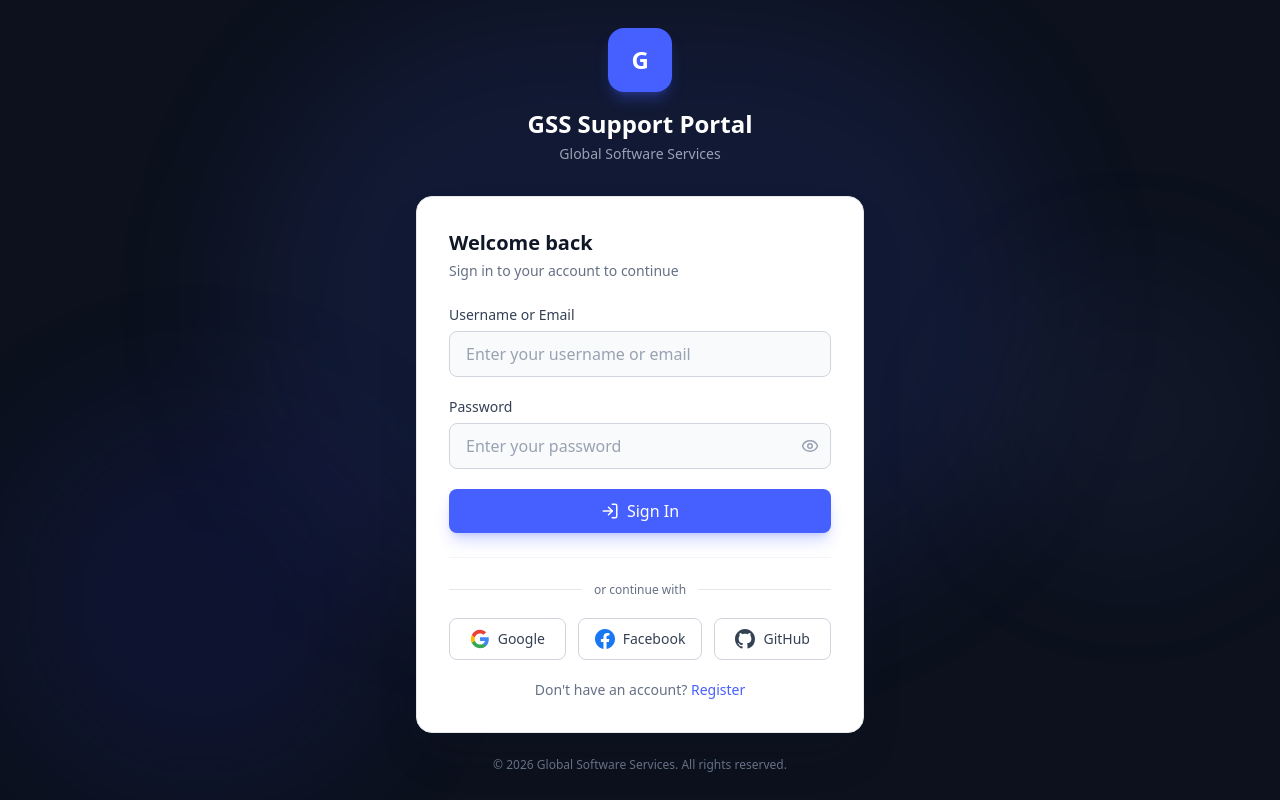
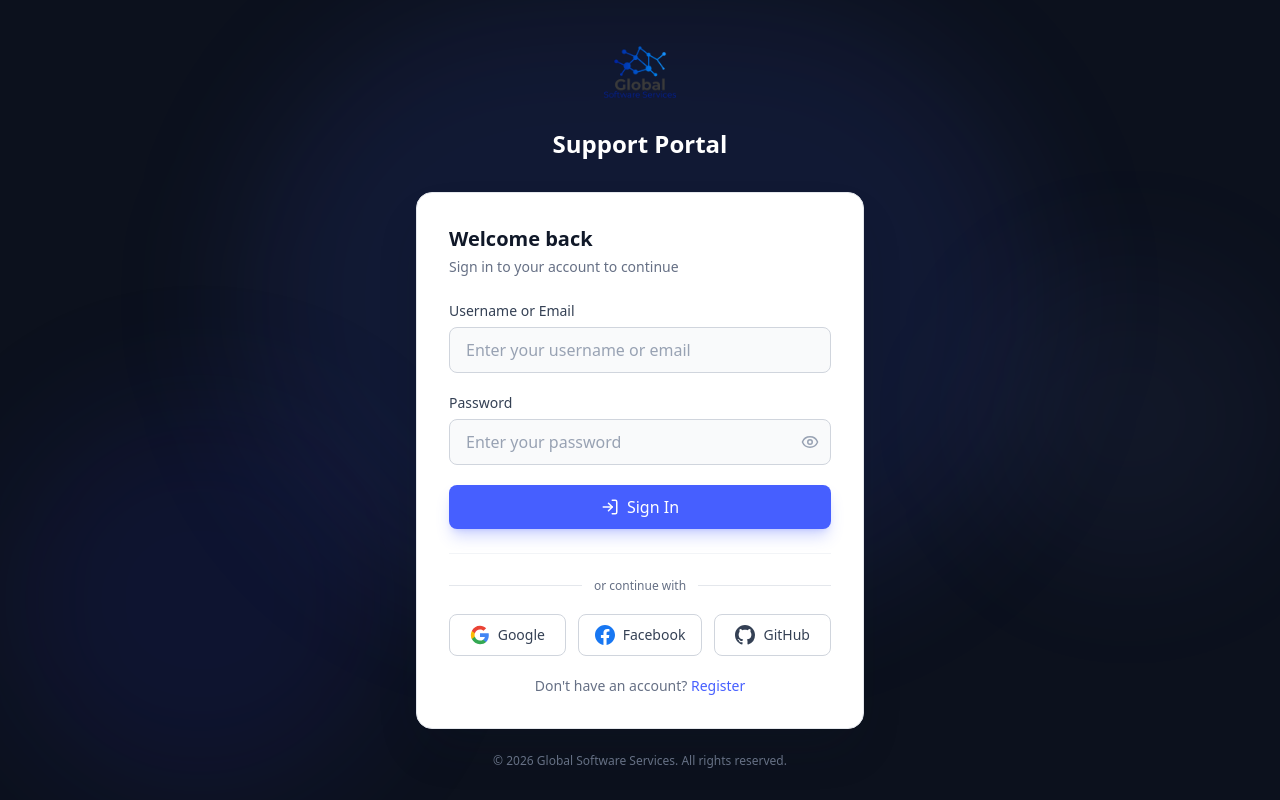
Before and after one commit to GlobalSoftwareServicesDevTeam/gss-support-ticketing, a Next.js app: page /login in a window 1280 px wide. Built offline with nearby package versions, Linux system fonts and the light colour scheme.

Commit message:
feat: replace text logo with actual GSS logo image across platform
- Add company logo to login page, sidebar, and invite page
- Use Next.js Image component for optimized loading
- Logo at public/logo.png

```diff
--- a/src/app/invite/page.tsx
+++ b/src/app/invite/page.tsx
@@ -188,7 +188,10 @@ function InviteContent() {
       <div className="bg-white rounded-2xl shadow-xl w-full max-w-2xl overflow-hidden">
         {/* Header */}
         <div className="bg-gradient-to-r from-blue-900 to-blue-700 text-white px-8 py-6">
-          <h1 className="text-xl font-bold">Welcome to GSS Support Portal</h1>
+          <div className="flex items-center gap-3">
+            <img src="/logo.png" alt="Global Software Services" className="h-10 w-auto brightness-0 invert" />
+            <h1 className="text-xl font-bold">Support Portal</h1>
+          </div>
           <p className="text-blue-200 text-sm mt-1">
             {inviteInfo?.firstName} {inviteInfo?.lastName} — {inviteInfo?.email}
           </p>
--- a/src/app/login/page.tsx
+++ b/src/app/login/page.tsx
@@ -4,6 +4,7 @@ import { signIn } from "next-auth/react";
 import { useRouter, useSearchParams } from "next/navigation";
 import { useState, Suspense } from "react";
 import Link from "next/link";
+import Image from "next/image";
 import { Loader2, LogIn, Eye, EyeOff } from "lucide-react";
 
 function LoginForm() {
@@ -50,11 +51,8 @@ function LoginForm() {
       <div className="w-full max-w-md relative z-10">
         {/* Logo / Brand Header */}
         <div className="text-center mb-8">
-          <div className="inline-flex items-center justify-center w-16 h-16 rounded-2xl bg-brand-500 shadow-lg shadow-brand-500/30 mb-4">
-            <span className="text-2xl font-black text-white tracking-tight">G</span>
-          </div>
-          <h1 className="text-2xl font-bold text-white">GSS Support Portal</h1>
-          <p className="text-gray-400 text-sm mt-1">Global Software Services</p>
+          <Image src="/logo.png" alt="Global Software Services" width={160} height={80} className="mx-auto h-20 w-auto mb-4" priority />
+          <h1 className="text-2xl font-bold text-white">Support Portal</h1>
         </div>
 
         {/* Login Card */}
--- a/src/layout/AppSidebar.tsx
+++ b/src/layout/AppSidebar.tsx
@@ -1,6 +1,7 @@
 "use client";
 import React, { useEffect, useRef, useState, useCallback, useMemo } from "react";
 import Link from "next/link";
+import Image from "next/image";
 import { usePathname } from "next/navigation";
 import { useSession } from "next-auth/react";
 import { useSidebar } from "@/context/SidebarContext";
@@ -288,9 +289,9 @@ const AppSidebar: React.FC = () => {
       >
         <Link href="/dashboard">
           {isExpanded || isHovered || isMobileOpen ? (
-            <span className="text-xl font-bold text-brand-500">GSS Support</span>
+            <Image src="/logo.png" alt="Global Software Services" width={120} height={48} className="h-12 w-auto" />
           ) : (
-            <span className="text-xl font-bold text-brand-500">GSS</span>
+            <Image src="/logo.png" alt="GSS" width={80} height={40} className="h-10 w-auto" />
           )}
         </Link>
       </div>
```
Also changed, not shown: public/Logo.png (added).
